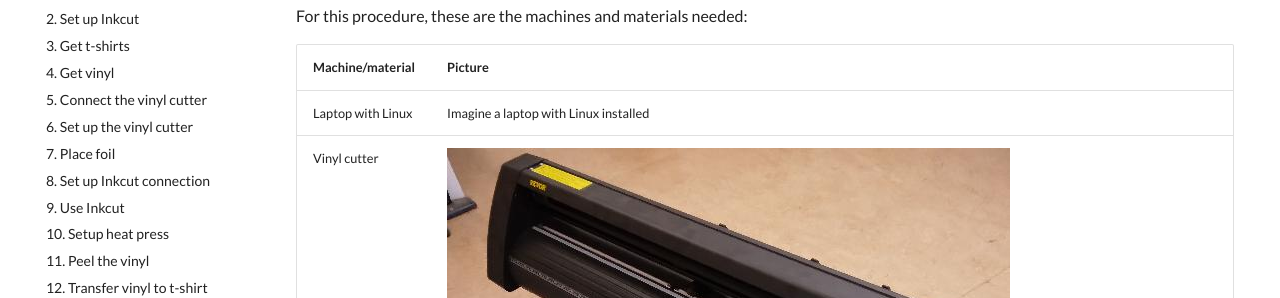
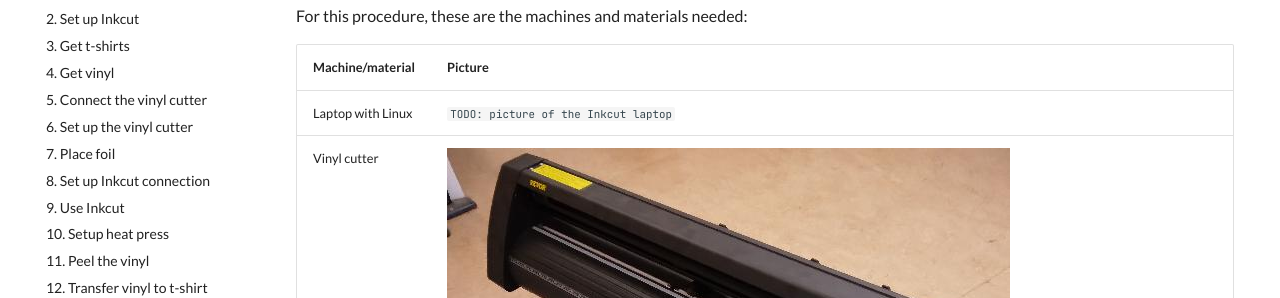
Before and after one commit to uppsala-makerspace/vevor_vinyl_cutter_to_t_shirt_manual, an MkDocs documentation site: the page built from docs/steps/procedure.md, in a window 1280 px wide and 1400 px high. Shown: the part 266-564 px from the top of the window. Built offline with MkDocs 1.6.1 and Material for MkDocs 9.7.7, drawn with Linux system fonts in a browser that asks for light colours; comment, search, counter and statistics services are not loaded; some of the changed text lies outside the part shown.

Commit message:
Sharpen text

```diff
--- a/docs/steps/procedure.md
+++ b/docs/steps/procedure.md
@@ -10,10 +10,10 @@
 
 Machine/material |Picture
 -----------------|--------------------------------------------------------------------
-Laptop with Linux|Imagine a laptop with Linux installed
+Laptop with Linux|`TODO: picture of the Inkcut laptop`
 Vinyl cutter     |![Our Vevor vinyl cutter from an isometric perspective](../vevor_vinyl_cutter_isometric.jpg)
 Heat press       |![Press not yet ready](press_not_yet_ready.jpg)
-T-shirt          |Imagine a T-shirt here
+T-shirt          |`TODO: picture of a T-shirt here`
 Vinyl            |![Vinyl](transfer_some_ready.jpg)
 
 Below is an overview of the procedure
```
Also changed, not shown: docs/steps/0_check.md (+0 -2 lines), docs/steps/1_install_inkcut/README.md (+4 -0 lines), docs/steps/2_setup_inkcut.md (+3 -0 lines), docs/steps/3_get_t_shirts.md (+1 -1 lines).
